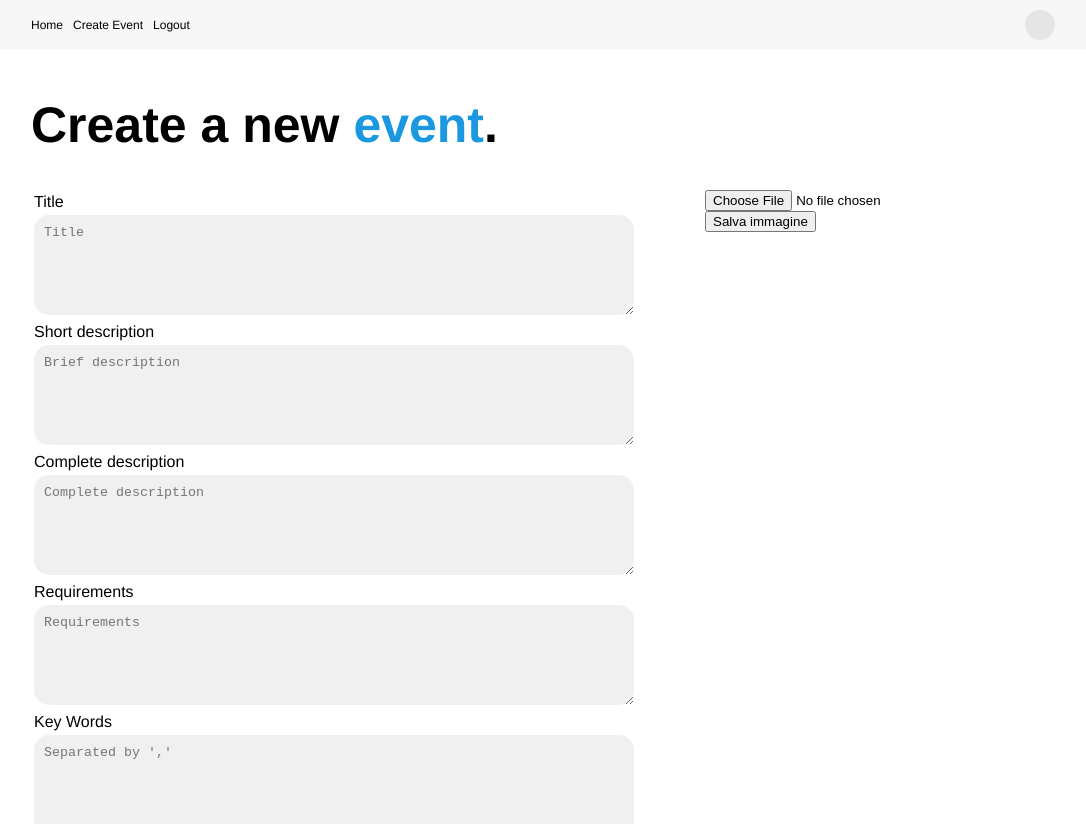
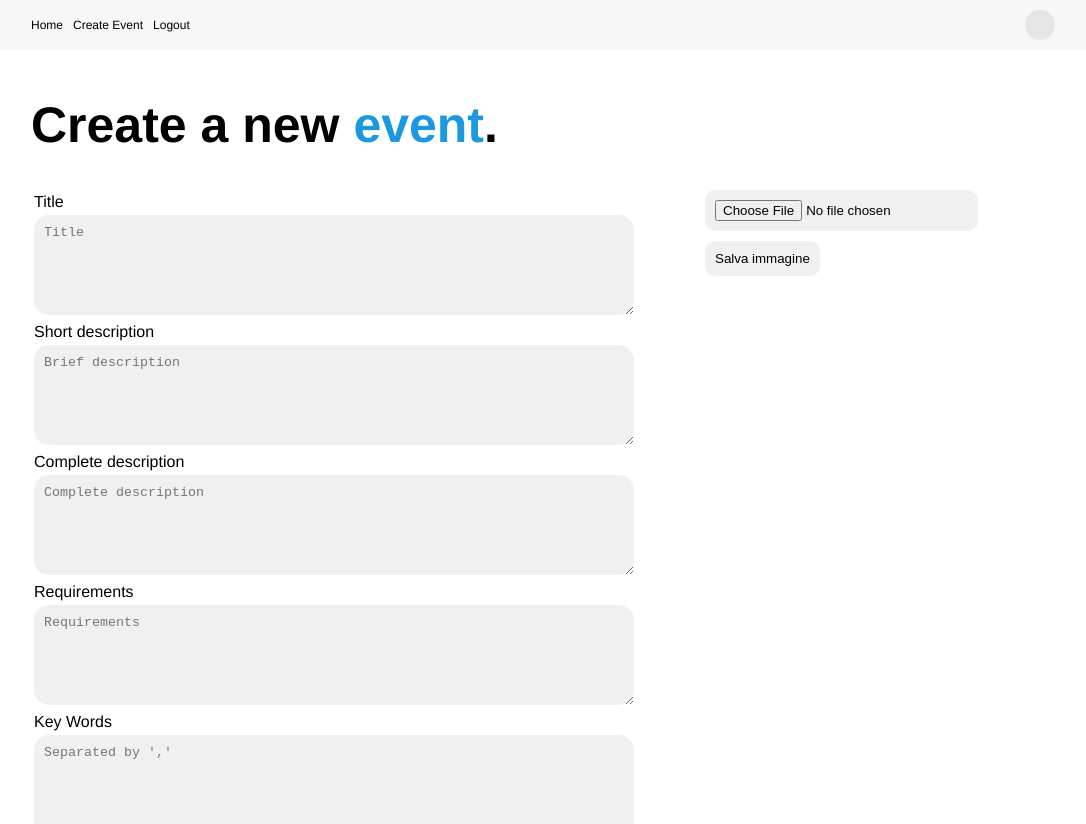
Before and after one commit to DamiPeddiUni/divents, a Vue app in the folder divents_frontend/divents/: page /createEvent in a window 1280 px wide. Shown: the top 824 px of the page, without its empty margins (97-1183 px from the left). Built offline with nearby package versions, Linux system fonts and the light colour scheme; no server answers; sample sign-in values are in the browser's storage.

Commit message:
Salvataggio su db ultimato con problema nel salvataggio errore nel casting id

```diff
--- a/divents_frontend/divents/src/Views/EventCreationView.vue
+++ b/divents_frontend/divents/src/Views/EventCreationView.vue
@@ -78,16 +78,18 @@
                     </tr>
                     <tr>
                       <td>
-                        <button @click="print">Stampa!</button>
+                        <button class="button" @click="createEvent">Crea Evento!</button>
                       </td>
                     </tr>
                 </table>
             </div>
             <div>
-              <input id="event-image-file" type="file" ref="fileInput">
-              <button id="event-image-btn" @click="saveImage">Salva immagine</button>
+              <input class="button" id="event-image-file" type="file" ref="fileInput">
+              <div class="space"></div>
+              <button class="button" id="event-image-btn" @click="saveImage">Salva immagine</button>
             </div>
         </div>
+        <div class="space"></div>
     </div>
 </template>
 
@@ -122,14 +124,11 @@ export default {
     createEvent(){
       //{author, title, brief_descr, detailed_descr, requirements, key_words, location_name, address,
       // latitude, longitude, date, photos, max_subscribers}
-      details.latitude=null //devo prenderla da delle mappe??
-      details.longitude=null //devo prenderla da delle mappe??
-      DataService.createEvent(details)
-
+      this.details.latitude=null //devo prenderla da delle mappe??
+      this.details.longitude=null //devo prenderla da delle mappe??
       //Controllo che tutti i dati inseriti siano validi
-      if(this.details.author.trim().length<=0){
+      /*if(this.details.author.trim().length<=0){
         console.log("Errore nel prendere l'autore")
-
       }
       else if(this.details.title.trim().length<=0){
         //Errore nell'inserimento del titolo
@@ -152,10 +151,10 @@ export default {
       else if(this.details.address.trim().length<=0){
         //Errore nell'inserimento nell'indirizzo
       }
-      else if(false/*this.details.latitude.trim().length<=0*/){
+      else if(false/*this.details.latitude.trim().length<=0*//*){
         //Errore nell'inserimento della latitudine
       }
-      else if(false/*this.details.longitude.trim().length<=0*/){
+      else if(false/*this.details.longitude.trim().length<=0*//*){
         //Errore nell'inserimento della longitudine
       }
       else if(this.details.data.trim().length<=0){
@@ -169,7 +168,7 @@ export default {
       }
       //{author, title, brief_descr, detailed_descr, requirements, key_words, location_name, address,
       // latitude, longitude, date, photos, max_subscribers}
-      else{
+      else{*/
         DataService.createEvent(JSON.stringify({
           author: this.details.author,
           title: this.details.title,
@@ -194,7 +193,7 @@ export default {
         .catch(error => {
           console.log(error)
         })
-      }
+      //}
     },
     print(){
       console.log(this.details.title)
@@ -202,7 +201,7 @@ export default {
     saveImage(){
       this.image = this.$refs.fileInput.files[0]
       console.log(this.image)
-      images.push(this.getBase64(this.image))
+      this.images.push(this.getBase64(this.image))
     },
     getBase64(file) {
       var reader = new FileReader();
@@ -302,4 +301,15 @@ export default {
     text-align: center;
     padding: 10px;
   }
+  .button{
+    background-color:rgb(240, 240, 240);
+    border:0px;
+    border-radius: 10px;
+    min-height: auto;
+    text-align: center;
+    padding: 10px;
+  }
+  .space{
+    min-height: 10px;
+  }
 </style>
```
Also changed, not shown: 1 other file (tests, documents, lock files or other folders).
